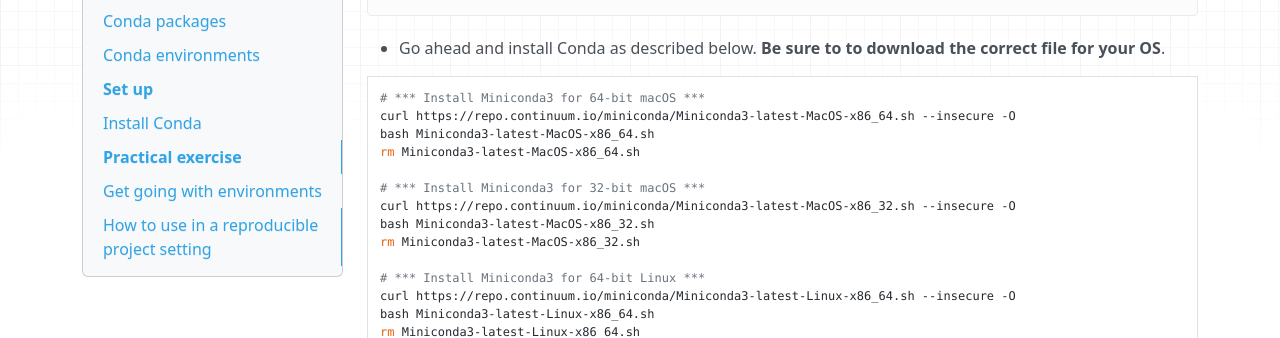
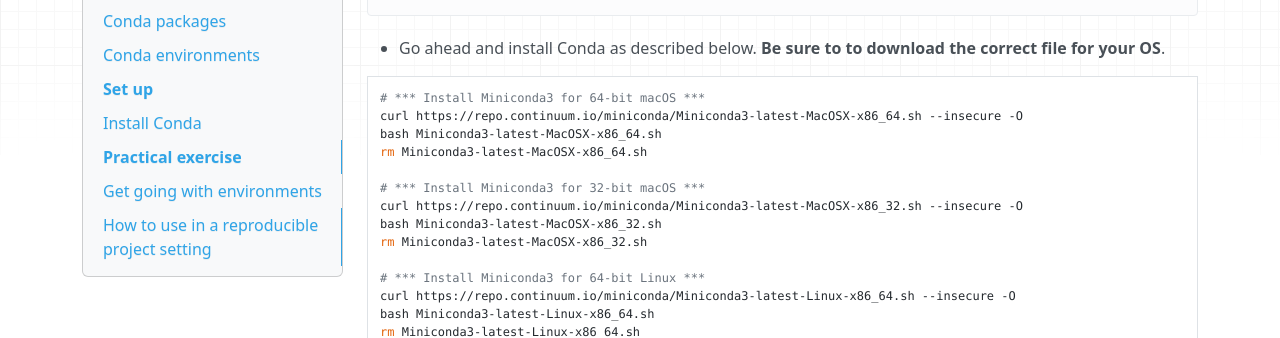
Before and after one commit to NBISweden/workshop-reproducible-research, an MkDocs documentation site: the page built from docs/conda.md, in a window 1280 px wide and 900 px high, scrolled down 987 px. Shown: the part 151-489 px from the top of the window. Built offline with MkDocs 1.6.1, drawn with Linux system fonts in a browser that asks for light colours; nearby versions of some CDN libraries; old or Windows-style settings are respelled for this version of MkDocs.

Commit message:
fix conda mac link

````diff
--- a/docs/conda.md
+++ b/docs/conda.md
@@ -21,14 +21,14 @@
 
 ```bash
 # *** Install Miniconda3 for 64-bit macOS ***
-curl https://repo.continuum.io/miniconda/Miniconda3-latest-MacOS-x86_64.sh --insecure -O
-bash Miniconda3-latest-MacOS-x86_64.sh
-rm Miniconda3-latest-MacOS-x86_64.sh
+curl https://repo.continuum.io/miniconda/Miniconda3-latest-MacOSX-x86_64.sh --insecure -O
+bash Miniconda3-latest-MacOSX-x86_64.sh
+rm Miniconda3-latest-MacOSX-x86_64.sh
 
 # *** Install Miniconda3 for 32-bit macOS ***
-curl https://repo.continuum.io/miniconda/Miniconda3-latest-MacOS-x86_32.sh --insecure -O
-bash Miniconda3-latest-MacOS-x86_32.sh
-rm Miniconda3-latest-MacOS-x86_32.sh
+curl https://repo.continuum.io/miniconda/Miniconda3-latest-MacOSX-x86_32.sh --insecure -O
+bash Miniconda3-latest-MacOSX-x86_32.sh
+rm Miniconda3-latest-MacOSX-x86_32.sh
 
 # *** Install Miniconda3 for 64-bit Linux ***
 curl https://repo.continuum.io/miniconda/Miniconda3-latest-Linux-x86_64.sh --insecure -O
````
